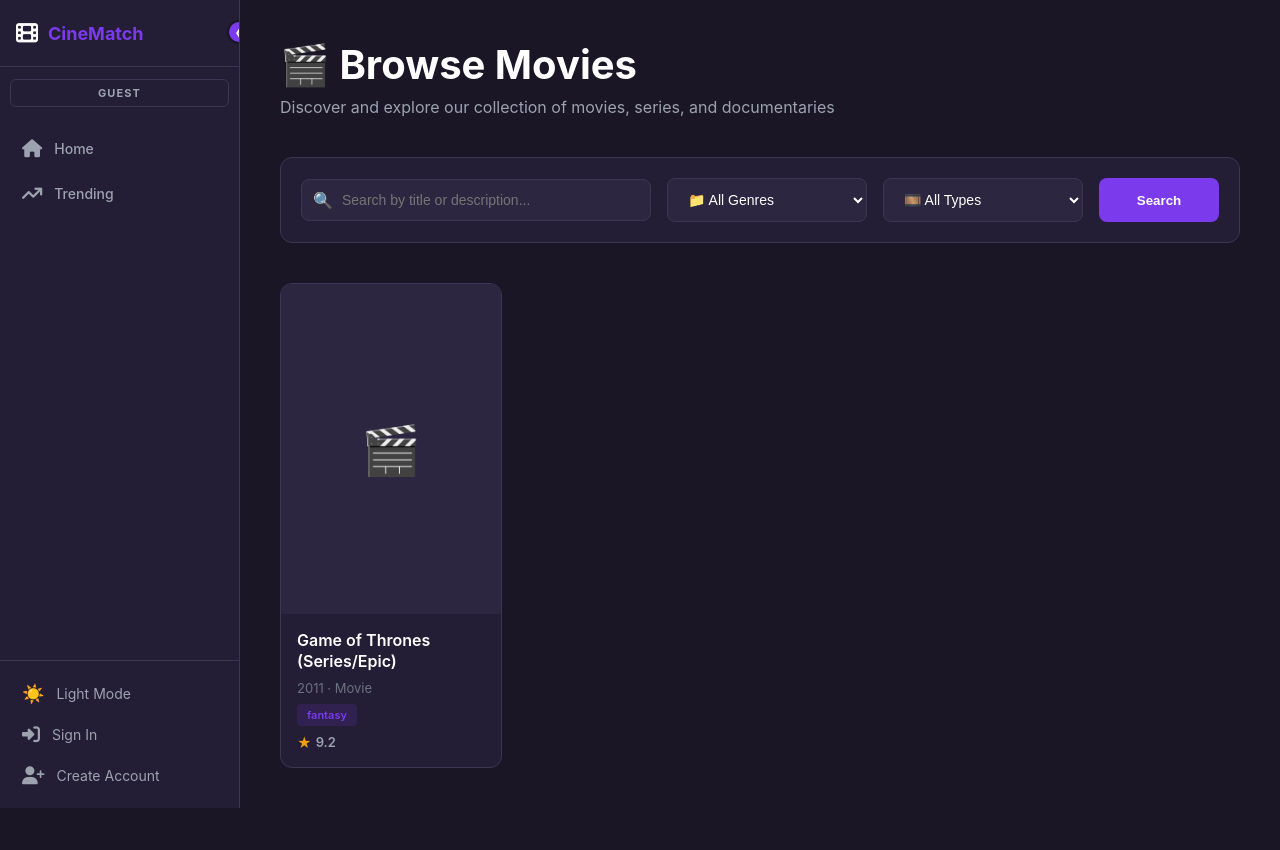
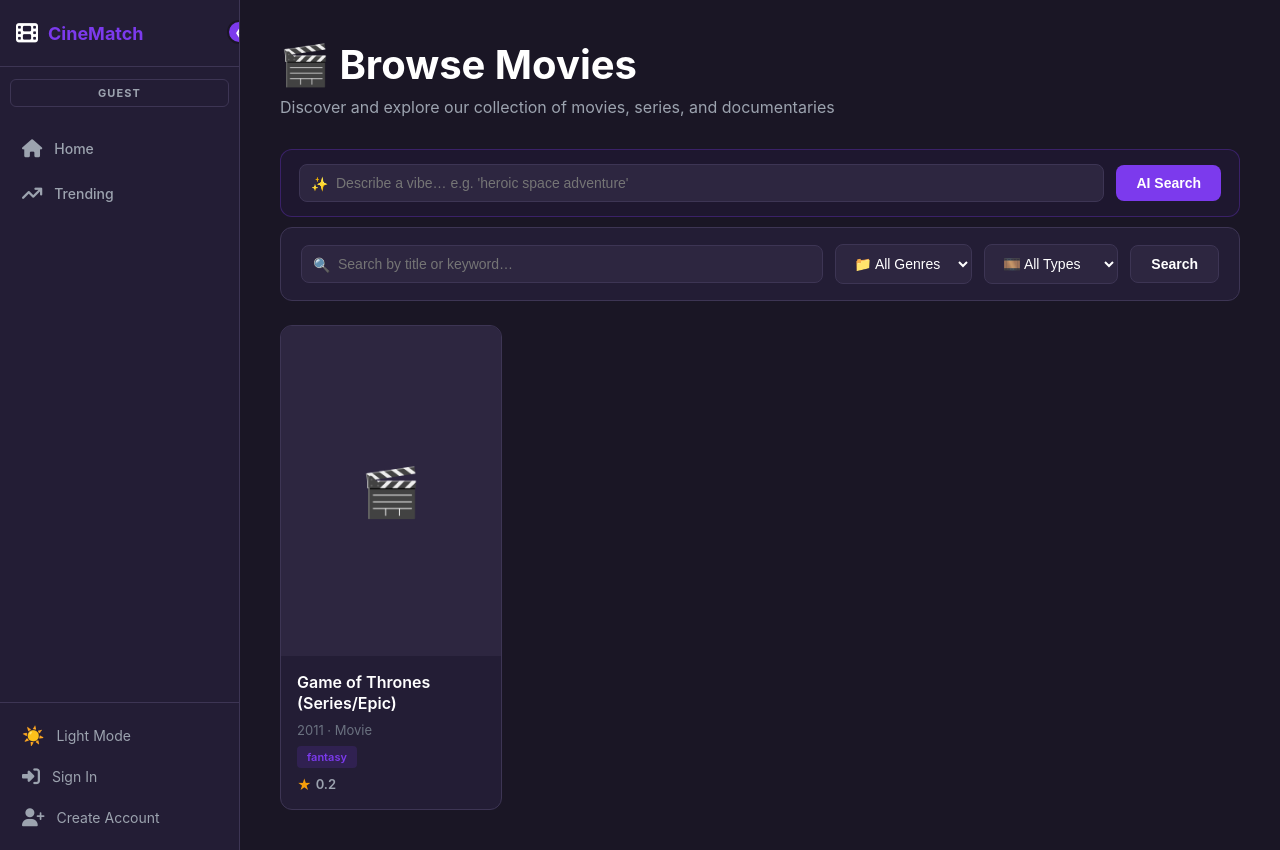
Before and after one commit to kasnaouiAya/CineMatch-A-Movie-Recommendation-System, a Django app: page /movies/ in a window 1280 px wide. Before the commit the page ends 808 px from the top, so only its background shows below. Run offline with Django 4.2, Linux system fonts and the light colour scheme; data comes from the database, SQL or seed files in the repository.

Commit message:
added nlp search, fixed the genres filtering

```diff
--- a/movies/models.py
+++ b/movies/models.py
@@ -1,6 +1,6 @@
 
 from django.db import models
-
+from pgvector.django import VectorField
 
 class Genre(models.Model):
     name = models.CharField(max_length=100, unique=True)
@@ -29,6 +29,8 @@ class Movie(models.Model):
     genres = models.ManyToManyField(Genre, related_name='movies', blank=True)
     average_rating = models.FloatField(default=0.0)
     created_at = models.DateTimeField(auto_now_add=True)
+    description_vector = VectorField(dimensions=384, null=True, blank=True)
+    tmdb_rating = models.FloatField(default=0.0)
 
     def __str__(self):
         return f'{self.title} ({self.release_year})'
--- a/movies/urls.py
+++ b/movies/urls.py
@@ -10,4 +10,5 @@ urlpatterns = [
     path('review/<int:review_id>/report/',      views.report_review, name='report_review'),
     path('review/<int:review_id>/delete/',      views.delete_review, name='delete_review'),
     path('reply/<int:reply_id>/delete/',        views.delete_reply,  name='delete_reply'),
+    path('ai-search/',                          views.ai_movie_search, name='ai_movie_search'),
 ]
--- a/movies/views.py
+++ b/movies/views.py
@@ -6,12 +6,43 @@ from .models import Movie, Genre
 from reviews.models import Rating, Review, Reply, ReviewLike, ReviewReport, Watchlist
 from reviews.forms import ReviewForm
 from reviews import models as review_models
+from pgvector.django import CosineDistance
 import requests
+
+# LOCAL AI IMPORT
+from sentence_transformers import SentenceTransformer
+
+local_ai = SentenceTransformer('all-MiniLM-L6-v2')
+
+
+def _blended_rating(movie):
+    """
+    Blends TMDB rating (out of 10, scaled to 5) with user ratings.
+    - If no user ratings exist: show TMDB rating only.
+    - As user ratings accumulate, they gradually take over.
+    - After 20 user ratings, it's 100% user-driven.
+    """
+    tmdb_scaled = (movie.tmdb_rating / 10) * 5
+
+    user_data = Rating.objects.filter(movie=movie).aggregate(
+        avg=Avg('score'), count=Count('id')
+    )
+    user_avg = user_data['avg']
+    user_count = user_data['count'] or 0
+
+    if not user_avg:
+        return round(tmdb_scaled, 1)
+
+    tmdb_weight = max(0.0, 1 - (user_count / 20))
+    user_weight = 1 - tmdb_weight
+
+    blended = (user_avg * user_weight) + (tmdb_scaled * tmdb_weight)
+    return round(blended, 1)
 
 
 def movie_list(request):
-    query      = request.GET.get('q', '')
-    genre_id   = request.GET.get('genre', '')
+    query = request.GET.get('q', '')
+    genre_id = request.GET.get('genre', '')
     content_type = request.GET.get('type', '')
 
     movies = Movie.objects.prefetch_related('genres').all()
@@ -23,21 +54,24 @@ def movie_list(request):
     if content_type:
         movies = movies.filter(content_type=content_type)
 
+    # Attach blended rating to each movie for display
+    for movie in movies:
+        movie.display_rating = _blended_rating(movie)
+
     genres = Genre.objects.all()
     return render(request, 'movies/list.html', {
         'movies': movies,
         'genres': genres,
-        'query':  query,
+        'query': query,
     })
 
 
 def trending(request):
     TMDB_API_KEY = '4a997c6df1132cb092a65e07a38fcd77'
 
-    # ── Pull TMDB popularity scores ──────────────────────────────────────────
     tmdb_popularity = {}
     try:
-        for page in range(1, 4):  # fetch 3 pages = ~60 movies
+        for page in range(1, 4):
             url = (
                 f'https://api.themoviedb.org/3/discover/movie'
                 f'?api_key={TMDB_API_KEY}&language=en-US'
@@ -48,9 +82,8 @@ def trending(request):
                 for item in resp.json().get('results', []):
                     tmdb_popularity[item['title']] = item.get('popularity', 0)
     except requests.exceptions.RequestException:
-        pass  # if TMDB is unreachable, just skip it
+        pass
 
-    # ── Annotate movies with site data ───────────────────────────────────────
     movies = (
         Movie.objects
         .prefetch_related('genres')
@@ -62,36 +95,39 @@ def trending(request):
         )
     )
 
-    # ── Compute trending score for each movie ────────────────────────────────
     scored = []
     for movie in movies:
-        avg      = movie.avg_score or 0
-        ratings  = movie.rating_count
-        reviews  = movie.review_count
+        user_avg = movie.avg_score or 0
+        ratings = movie.rating_count
+        reviews = movie.review_count
         watchlist = movie.watchlist_count
 
-        # Normalize TMDB popularity (0–100 scale, capped at 500)
+        tmdb_scaled = (movie.tmdb_rating / 10) * 5
+        if user_avg and ratings > 0:
+            tmdb_weight = max(0.0, 1 - (ratings / 20))
+            blended_avg = (user_avg * (1 - tmdb_weight)) + (tmdb_scaled * tmdb_weight)
+        else:
+            blended_avg = tmdb_scaled
+
         tmdb_pop = tmdb_popularity.get(movie.title, 0)
-        tmdb_norm = min(tmdb_pop / 500, 1) * 5  # scale to 0–5
+        tmdb_norm = min(tmdb_pop / 500, 1) * 5
 
         score = (
-            avg        * 0.45 +
-            ratings    * 0.25 +
-            reviews    * 0.15 +
-            watchlist  * 0.10 +
-            tmdb_norm  * 0.05
+            blended_avg * 0.45 +
+            ratings     * 0.25 +
+            reviews     * 0.15 +
+            watchlist   * 0.10 +
+            tmdb_norm   * 0.05
         )
         movie.trending_score = round(score, 3)
-        movie.avg_score = round(avg, 1)
+        movie.avg_score = round(blended_avg, 1)
         scored.append(movie)
 
-    # ── Sort by trending score descending ────────────────────────────────────
     scored.sort(key=lambda m: m.trending_score, reverse=True)
 
-    # ── Split into sections ───────────────────────────────────────────────────
-    top_movie     = scored[0] if scored else None
-    top_3         = scored[1:4] if len(scored) > 1 else []
-    rest          = scored[4:28] if len(scored) > 4 else []
+    top_movie = scored[0] if scored else None
+    top_3 = scored[1:4] if len(scored) > 1 else []
+    rest = scored[4:28] if len(scored) > 4 else []
 
     return render(request, 'movies/trending.html', {
         'top_movie': top_movie,
@@ -101,12 +137,10 @@ def trending(request):
 
 
 def movie_detail(request, pk):
-    movie   = get_object_or_404(Movie, pk=pk)
+    movie = get_object_or_404(Movie, pk=pk)
     is_ajax = request.headers.get('X-Requested-With') == 'XMLHttpRequest'
 
     if request.method == 'POST':
-
-        # ── RATING ──────────────────────────────────────────────────────────
         if 'rating_submit' in request.POST and request.user.is_authenticated:
             score = request.POST.get('score')
             if score:
@@ -114,21 +148,18 @@ def movie_detail(request, pk):
                     user=request.user, movie=movie,
                     defaults={'score': score},
                 )
-                new_average = Rating.objects.filter(movie=movie).aggregate(
-                    avg=Avg('score')
-                )['avg'] or 0
-                movie.average_rating = round(float(new_average), 1)
+                new_average = _blended_rating(movie)
+                movie.average_rating = new_average
                 movie.save(update_fields=['average_rating'])
                 if is_ajax:
                     return JsonResponse({
                         'status':      'ok',
-                        'new_average': round(float(new_average), 1),
+                        'new_average': new_average,
                         'new_score':   int(score),
                     })
 
-        # ── REVIEW ──────────────────────────────────────────────────────────
         elif 'review_submit' in request.POST and request.user.is_authenticated:
-            body       = request.POST.get('body', '').strip()
+            body = request.POST.get('body', '').strip()
             is_spoiler = request.POST.get('is_spoiler') == 'on'
             if body:
                 review = Review.objects.create(
@@ -138,25 +169,24 @@ def movie_detail(request, pk):
                 if is_ajax:
                     return JsonResponse({
                         'status':     'ok',
-                        'id':         review.pk,
-                        'username':   request.user.username,
-                        'body':       review.body,
+                        'id':          review.pk,
+                        'username':    request.user.username,
+                        'body':        review.body,
                         'is_spoiler': review.is_spoiler,
-                        'date':       review.created_at.strftime('%b %d, %Y'),
+                        'date':        review.created_at.strftime('%b %d, %Y'),
                     })
 
         if not is_ajax:
             return redirect('movie_detail', pk=movie.pk)
 
-    # ── GET ──────────────────────────────────────────────────────────────────
     user_score = None
-    liked_ids  = set()
+    liked_ids = set()
     reported_ids = set()
 
     if request.user.is_authenticated:
         rating_obj = Rating.objects.filter(user=request.user, movie=movie).first()
         user_score = rating_obj.score if rating_obj else None
-        liked_ids    = set(ReviewLike.objects.filter(
+        liked_ids = set(ReviewLike.objects.filter(
             user=request.user, review__movie=movie
         ).values_list('review_id', flat=True))
         reported_ids = set(ReviewReport.objects.filter(
@@ -169,20 +199,24 @@ def movie_detail(request, pk):
         .prefetch_related('likes', 'reports', 'replies__user', 'replies__children')
         .order_by('-created_at')
     )
-    average = Rating.objects.filter(movie=movie).aggregate(avg=Avg('score'))['avg'] or 0
+
+    average = _blended_rating(movie)
+    user_rating_count = Rating.objects.filter(movie=movie).count()
+    tmdb_rating_display = round((movie.tmdb_rating / 10) * 5, 1) if movie.tmdb_rating else None
 
     return render(request, 'movies/detail.html', {
-        'movie':        movie,
-        'reviews':      reviews,
-        'average':      average,
-        'review_form':  ReviewForm(),
-        'user_score':   user_score,
-        'liked_ids':    liked_ids,
-        'reported_ids': reported_ids,
+        'movie':               movie,
+        'reviews':             reviews,
+        'average':             average,
+        'review_form':         ReviewForm(),
+        'user_score':          user_score,
+        'liked_ids':           liked_ids,
+        'reported_ids':        reported_ids,
+        'user_rating_count':   user_rating_count,
+        'tmdb_rating_display': tmdb_rating_display,
     })
 
 
-# ── LIKE TOGGLE ─────────────────────────────────────────────────────────────
 @login_required
 def toggle_like(request, review_id):
     if request.method != 'POST':
@@ -197,13 +231,12 @@ def toggle_like(request, review_id):
     return JsonResponse({'status': 'ok', 'liked': liked, 'count': review.like_count})
 
 
-# ── REPLY ────────────────────────────────────────────────────────────────────
 @login_required
 def post_reply(request, review_id):
     if request.method != 'POST':
         return JsonResponse({'error': 'POST required'}, status=405)
-    review    = get_object_or_404(Review, pk=review_id)
-    body      = request.POST.get('body', '').strip()
+    review = get_object_or_404(Review, pk=review_id)
+    body = request.POST.get('body', '').strip()
     parent_id = request.POST.get('parent_id')
     is_spoiler = request.POST.get('is_spoiler') == 'on'
 
@@ -220,16 +253,15 @@ def post_reply(request, review_id):
     )
     return JsonResponse({
         'status':     'ok',
-        'id':         reply.pk,
-        'parent_id':  reply.parent_id,
-        'username':   request.user.username,
-        'body':       reply.body,
+        'id':          reply.pk,
+        'parent_id':   reply.parent_id,
+        'username':    request.user.username,
+        'body':        reply.body,
         'is_spoiler': reply.is_spoiler,
-        'date':       reply.created_at.strftime('%b %d, %Y'),
+        'date':        reply.created_at.strftime('%b %d, %Y'),
     })
 
 
-# ── REPORT ───────────────────────────────────────────────────────────────────
 @login_required
 def report_review(request, review_id):
     if request.method != 'POST':
@@ -242,7 +274,6 @@ def report_review(request, review_id):
     reason = request.POST.get('reason', 'other')
     ReviewReport.objects.create(user=request.user, review=review, reason=reason)
 
-    # auto-hide after threshold
     if review.report_count >= review_models.REPORT_HIDE_THRESHOLD:
         review.is_hidden = True
         review.save(update_fields=['is_hidden'])
@@ -250,7 +281,6 @@ def report_review(request, review_id):
     return JsonResponse({'status': 'ok'})
 
 
-# ── DELETE REVIEW ─────────────────────────────────────────────────────────────
 @login_required
 def delete_review(request, review_id):
     if request.method != 'POST':
@@ -262,7 +292,6 @@ def delete_review(request, review_id):
     return JsonResponse({'status': 'ok'})
 
 
-# ── DELETE REPLY ──────────────────────────────────────────────────────────────
 @login_required
 def delete_reply(request, reply_id):
     if request.method != 'POST':
@@ -272,3 +301,32 @@ def delete_reply(request, reply_id):
         return JsonResponse({'error': 'Forbidden'}, status=403)
     reply.delete()
     return JsonResponse({'status': 'ok'})
+
+
+def ai_movie_search(request):
+    query = request.GET.get('q', '').strip()
+    results = []
+
+    if query:
+        try:
+            query_vector = local_ai.encode(query).tolist()
+            results = Movie.objects.annotate(
+                distance=CosineDistance('description_vector', query_vector)
+            ).order_by('distance')[:12]
+        except Exception as e:
+            print(f"Local AI Search Error: {e}")
+            results = Movie.objects.filter(
+                Q(title__icontains=query) | Q(description__icontains=query)
+            )[:12]
+
+    # Attach blended rating for display
+    for movie in results:
+        movie.display_rating = _blended_rating(movie)
+
+    genres = Genre.objects.all()
+    return render(request, 'movies/list.html', {
+        'movies': results,
+        'genres': genres,
+        'query': query,
+        'is_ai': True,
+    })
--- a/templates/movies/list.html
+++ b/templates/movies/list.html
@@ -7,53 +7,86 @@
     <p>Discover and explore our collection of movies, series, and documentaries</p>
   </div>
 
-  <form method="get" class="search-filters">
+  <!-- AI Search Bar -->
+  <form method="get" action="{% url 'ai_movie_search' %}" class="ai-search-bar">
     <div class="search-input-wrapper">
+      <span class="search-icon">✨</span>
       <input
         type="text"
         name="q"
-        value="{{ query }}"
-        placeholder="Search by title or description..."
+        value="{% if is_ai %}{{ query|default:'' }}{% endif %}"
+        placeholder="Describe a vibe… e.g. 'heroic space adventure'"
         class="search-input"
       >
+    </div>
+    <button type="submit" class="btn btn-ai">AI Search</button>
+  </form>
+
+  <!-- Standard Filter Bar -->
+  <form method="get" action="{% url 'movie_list' %}" class="filter-bar">
+    <div class="search-input-wrapper">
       <span class="search-icon">🔍</span>
+      <input
+        type="text"
+        name="q"
+        value="{% if not is_ai %}{{ query|default:'' }}{% endif %}"
+        placeholder="Search by title or keyword…"
+        class="search-input"
+      >
     </div>
 
-    <select name="genre" class="filter-select">
+    <select name="genre" class="filter-select" onchange="this.form.submit()">
       <option value="">📁 All Genres</option>
       {% for genre in genres %}
-        <option value="{{ genre.id }}" {% if genre.id|stringformat:"s" == request.GET.genre %}selected{% endif %}>
+        <option value="{{ genre.id }}"
+          {% if genre.id|stringformat:"s" == request.GET.genre %}selected{% endif %}>
           {{ genre.name }}
         </option>
       {% endfor %}
     </select>
 
-    <select name="type" class="filter-select">
+    <select name="type" class="filter-select" onchange="this.form.submit()">
       <option value="">🎞️ All Types</option>
-      <option value="movie" {% if request.GET.type == "movie" %}selected{% endif %}>Movie</option>
-      <option value="series" {% if request.GET.type == "series" %}selected{% endif %}>Series</option>
+      <option value="movie"       {% if request.GET.type == "movie" %}selected{% endif %}>Movie</option>
+      <option value="series"      {% if request.GET.type == "series" %}selected{% endif %}>Series</option>
       <option value="documentary" {% if request.GET.type == "documentary" %}selected{% endif %}>Documentary</option>
     </select>
 
-    <button type="submit" class="search-btn">Search</button>
+    <button type="submit" class="btn btn-search">Search</button>
   </form>
+
+  {% if is_ai and query %}
+    <p class="ai-notice">✨ AI results for "<strong>{{ query }}</strong>"</p>
+  {% endif %}
+
+  <!-- Active filters summary -->
+  {% if request.GET.genre or request.GET.type or query %}
+    <div class="active-filters">
+      <span class="active-filters-label">Filtered by:</span>
+      {% if query %}<span class="active-tag">🔍 {{ query }}</span>{% endif %}
+      {% if request.GET.type %}<span class="active-tag">🎞️ {{ request.GET.type|capfirst }}</span>{% endif %}
+      {% for genre in genres %}
+        {% if genre.id|stringformat:"s" == request.GET.genre %}
+          <span class="active-tag">📁 {{ genre.name }}</span>
+        {% endif %}
+      {% endfor %}
+      <a href="{% url 'movie_list' %}" class="clear-filters">✕ Clear all</a>
+    </div>
+  {% endif %}
 
   <div class="movies-grid">
     {% for movie in movies %}
       <a href="{% url 'movie_detail' movie.pk %}" class="movie-card">
         <div class="movie-card-image">
-        {% if movie.poster_path %}
-          <img src="{{ movie.poster_path }}" alt="{{ movie.title }}">
-        {% else %}
-          <div class="placeholder-image">
-            <span>🎬</span>
-          </div>
-        {% endif %}
+          {% if movie.poster_path %}
+            <img src="{{ movie.poster_path }}" alt="{{ movie.title }}">
+          {% else %}
+            <div class="placeholder-image"><span>🎬</span></div>
+          {% endif %}
           <div class="movie-card-overlay">
             <span class="play-icon">▶️</span>
           </div>
         </div>
-
         <div class="movie-card-content">
           <h3 class="movie-title">{{ movie.title }}</h3>
           <p class="movie-meta">
@@ -69,7 +102,7 @@
           {% endif %}
           <div class="movie-rating">
             <span class="stars">★</span>
-            <span class="rating">{{ movie.average_rating|floatformat:1 }}</span>
+            <span class="rating">{{ movie.display_rating|floatformat:1 }}</span>
           </div>
         </div>
       </a>
@@ -101,84 +132,145 @@
     margin-bottom: 8px;
   }
 
-  .movies-header p {
-    font-size: 16px;
-    color: var(--text2);
+  .movies-header p { font-size: 16px; color: var(--text2); }
+
+  /* ── AI Search Bar ── */
+  .ai-search-bar {
+    display: flex;
+    align-items: center;
+    gap: 12px;
+    background: rgba(124, 58, 237, 0.05);
+    padding: 14px 18px;
+    border-radius: 12px;
+    border: 1px solid rgba(124, 58, 237, 0.3);
+    margin-bottom: 10px;
   }
 
-  .search-filters {
-    display: grid;
-    grid-template-columns: 1fr repeat(2, 200px) 120px;
-    gap: 16px;
-    margin-bottom: 40px;
+  /* ── Filter Bar ── */
+  .filter-bar {
+    display: flex;
+    align-items: center;
+    gap: 12px;
+    flex-wrap: wrap;
     background: var(--card);
-    padding: 20px;
+    border: 1px solid var(--border);
     border-radius: 12px;
-    border: 1px solid var(--border);
+    padding: 16px 20px;
+    margin-bottom: 24px;
   }
 
+  /* ── Search Input ── */
   .search-input-wrapper {
     position: relative;
     display: flex;
     align-items: center;
+    flex: 1;
+    min-width: 180px;
+  }
+
+  .search-icon {
+    position: absolute;
+    left: 12px;
+    font-size: 14px;
+    color: var(--text3);
+    pointer-events: none;
   }
 
   .search-input {
     width: 100%;
-    padding: 12px 16px 12px 40px;
+    padding: 10px 16px 10px 36px;
     background: var(--input-bg);
     border: 1px solid var(--border);
     border-radius: 8px;
     color: var(--text);
     font-size: 14px;
-    transition: all 0.3s ease;
+    transition: border-color 0.2s, box-shadow 0.2s;
   }
 
   .search-input:focus {
     outline: none;
     border-color: var(--red);
-    box-shadow: 0 0 0 3px rgba(124, 58, 237, 0.1);
+    box-shadow: 0 0 0 3px rgba(124, 58, 237, 0.12);
   }
 
-  .search-icon {
-    position: absolute;
-    left: 12px;
-    font-size: 16px;
-    color: var(--text3);
-  }
-
+  /* ── Selects ── */
   .filter-select {
-    padding: 12px 16px;
+    padding: 10px 14px;
     background: var(--input-bg);
     border: 1px solid var(--border);
     border-radius: 8px;
     color: var(--text);
     font-size: 14px;
     cursor: pointer;
-    transition: all 0.3s ease;
+    flex-shrink: 0;
+    transition: border-color 0.2s;
   }
 
-  .filter-select:focus {
-    outline: none;
-    border-color: var(--red);
-  }
+  .filter-select:focus { outline: none; border-color: var(--red); }
 
-  .search-btn {
-    padding: 12px 24px;
-    background: var(--red);
-    color: white;
+  /* ── Buttons ── */
+  .btn {
+    padding: 10px 20px;
     border: none;
     border-radius: 8px;
     font-weight: 600;
+    font-size: 14px;
     cursor: pointer;
-    transition: all 0.3s ease;
+    white-space: nowrap;
+    transition: background 0.2s, transform 0.15s;
+    flex-shrink: 0;
   }
 
-  .search-btn:hover {
-    background: var(--red2);
-    transform: translateY(-2px);
+  .btn:hover { transform: translateY(-1px); }
+
+  .btn-ai { background: var(--red); color: #fff; }
+  .btn-ai:hover { background: var(--red2); }
+
+  .btn-search {
+    background: var(--input-bg);
+    color: var(--text);
+    border: 1px solid var(--border);
+  }
+  .btn-search:hover { border-color: var(--red); color: var(--red); }
+
+  /* ── Active Filters ── */
+  .active-filters {
+    display: flex;
+    align-items: center;
+    flex-wrap: wrap;
+    gap: 8px;
+    margin-bottom: 20px;
   }
 
+  .active-filters-label { font-size: 13px; color: var(--text3); margin-right: 4px; }
+
+  .active-tag {
+    background: rgba(124, 58, 237, 0.12);
+    color: var(--red);
+    border: 1px solid rgba(124, 58, 237, 0.25);
+    padding: 4px 12px;
+    border-radius: 999px;
+    font-size: 12px;
+    font-weight: 600;
+  }
+
+  .clear-filters {
+    font-size: 12px;
+    color: var(--text3);
+    text-decoration: none;
+    padding: 4px 10px;
+    border-radius: 999px;
+    border: 1px solid var(--border);
+    transition: all 0.15s;
+  }
+
+  .clear-filters:hover { border-color: var(--red); color: var(--red); }
+
+  /* ── AI Notice ── */
+  .ai-notice { font-size: 13px; color: var(--text2); margin: -12px 0 20px; }
+  .ai-notice strong { color: var(--red); }
+
+  /* ── Movie Grid ── */
   .movies-grid {
     display: grid;
     grid-template-columns: repeat(auto-fill, minmax(200px, 1fr));
```
Also changed, not shown: other parts of templates/movies/list.html (+25 -79 lines), force_sync.py (added, +57 -0 lines), seed_genres.py (added, +28 -0 lines), seed_tmdb_ratings.py (added, +17 -0 lines), movies/migrations/0003_movie_description_vector.py (added), movies/migrations/0004_alter_movie_description_vector.py (added), movies/migrations/0005_movie_tmdb_rating.py (added).
